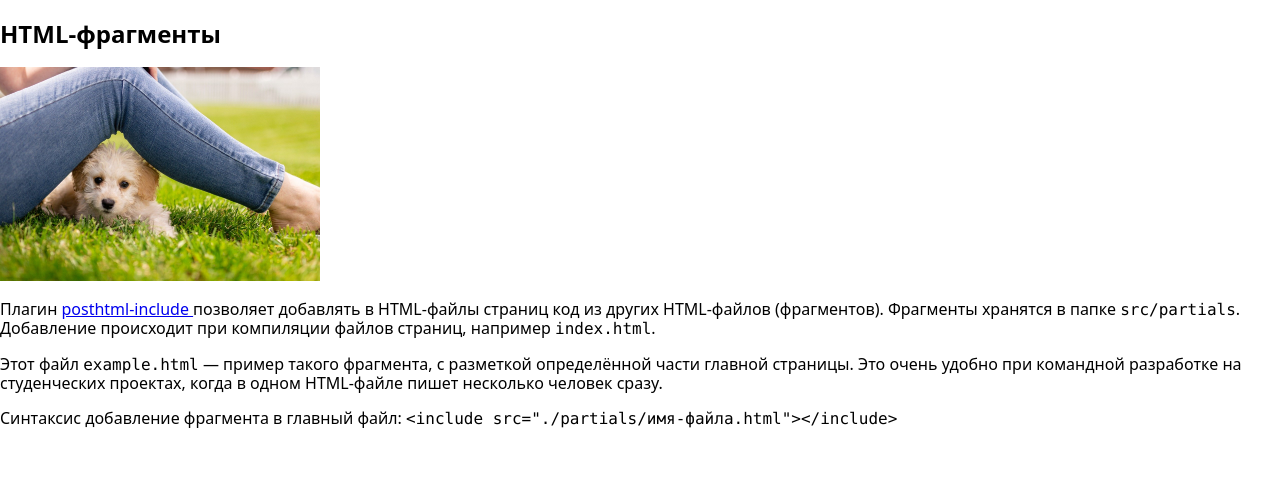
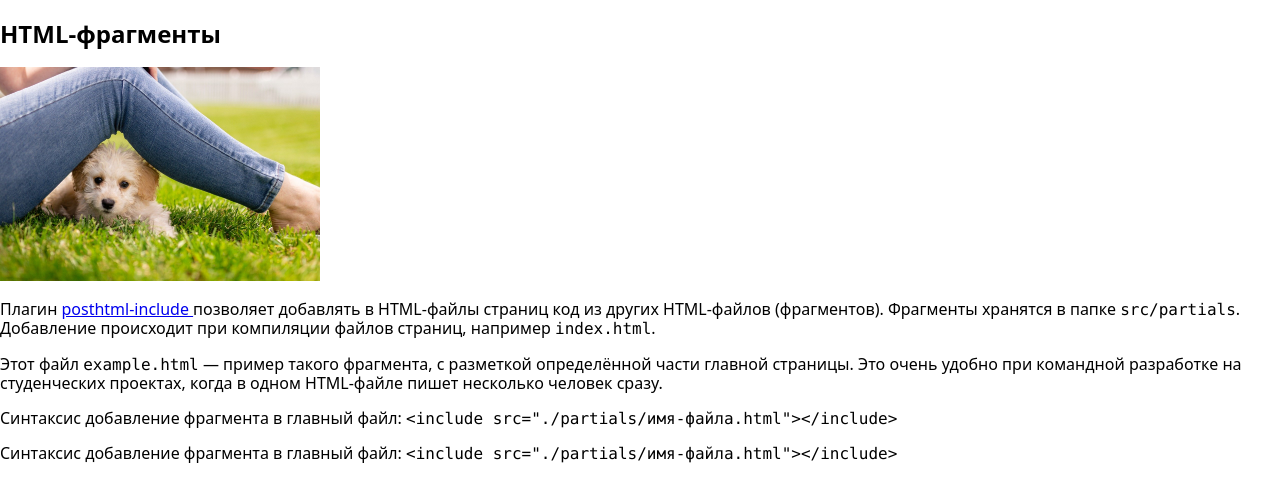
Before and after one commit to AlesiaZuk/test-js, a website built with Parcel: page src/index.html in a window 1280 px wide. Built offline with nearby package versions, Linux system fonts and the light colour scheme.

Commit message:
Update example.html

```diff
--- a/src/partials/example.html
+++ b/src/partials/example.html
@@ -28,6 +28,10 @@
     Синтаксис добавление фрагмента в главный файл:
     <code> &lt;include src="./partials/имя-файла.html"&gt;&lt;/include&gt; </code>
   </p>
+  <p>
+    Синтаксис добавление фрагмента в главный файл:
+    <code> &lt;include src="./partials/имя-файла.html"&gt;&lt;/include&gt; </code>
+  </p>
 
   <div class="background"></div>
 </article>
```
